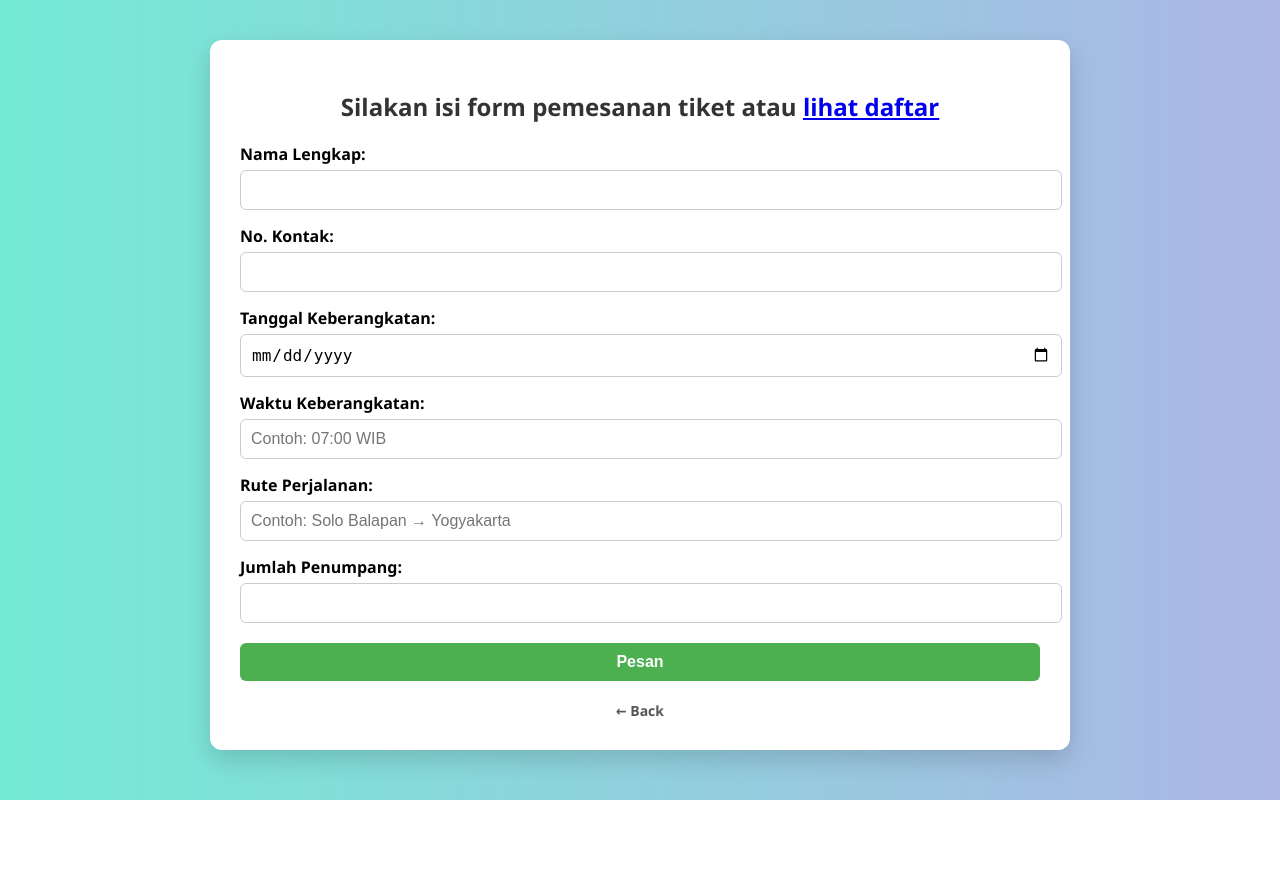
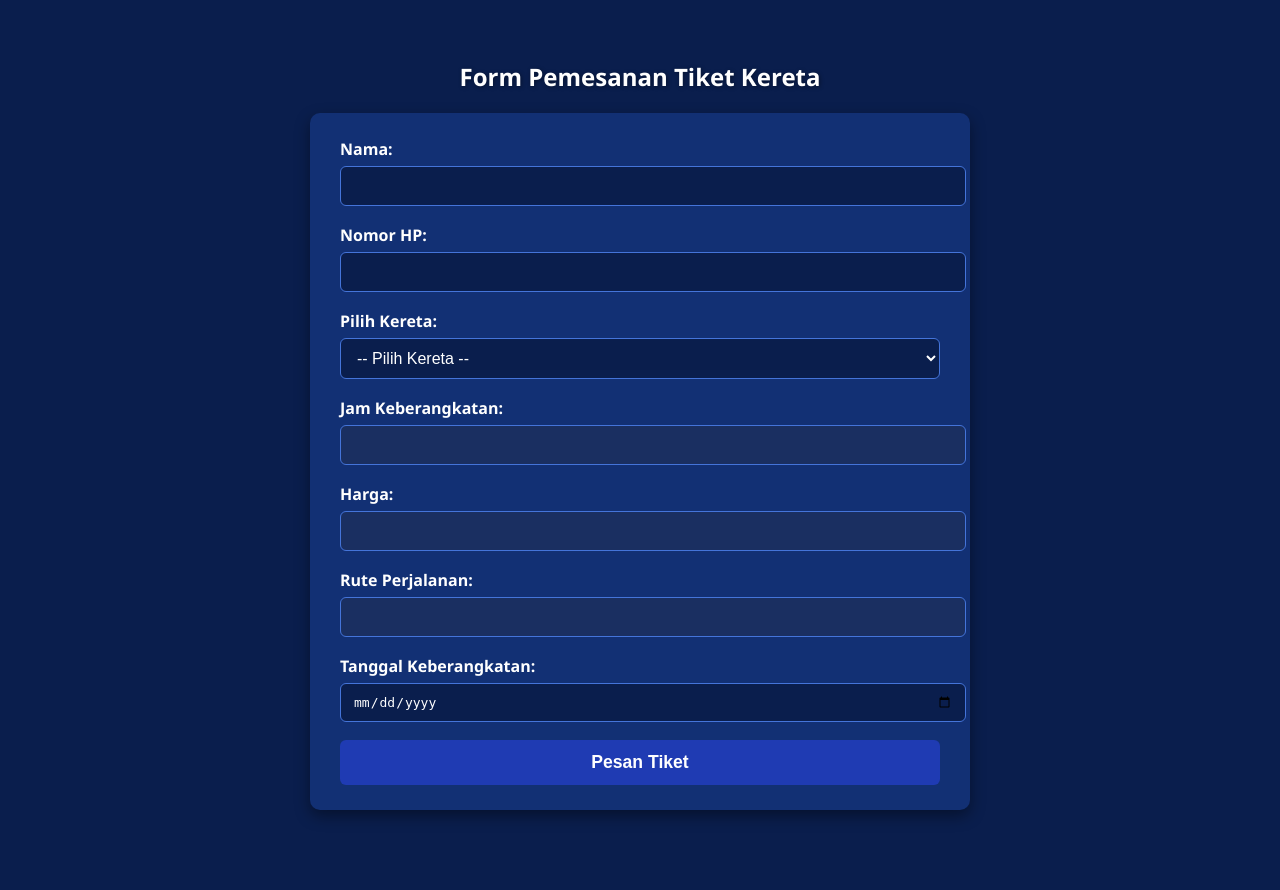
Before and after one commit to endangsvtr/kereta-api, a PHP site: page /tiket2.php in a window 1280 px wide. Before the commit the page ends 800 px from the top, so only its background shows below. Run offline with PHP 8.4, Linux system fonts and the light colour scheme; data comes from the database, SQL or seed files in the repository.

Commit message:
mengubah kode tiket

```diff
--- a/tiket2.php
+++ b/tiket2.php
@@ -1,269 +1,248 @@
 <?php
-// Koneksi ke database
-$koneksi = new mysqli("localhost", "root", "", "tiket");
-if ($koneksi->connect_error) {
-    die("Koneksi gagal: " . $koneksi->connect_error);
+$host = "localhost";
+$user = "root";
+$password = "";
+$database = "tiket";
+
+$koneksi = mysqli_connect($host, $user, $password, $database);
+if (!$koneksi) {
+    die("Koneksi gagal: " . mysqli_connect_error());
 }
 
-#ini shafwa
-
-// Delete pemesanan jika diminta
-if (isset($_GET['delete'])) {
-    $id_hapus = $_GET['delete'];
-    $koneksi->query("DELETE FROM pemesanan WHERE id_penumpang='$id_hapus'");
-    header("Location: ?view=1");
-    exit();
+// Ambil data jadwal kereta dari database
+$query_jadwal = "SELECT * FROM keretaapi";
+$result_jadwal = mysqli_query($koneksi, $query_jadwal);
+$jadwal_keretaapi = [];
+while ($row = mysqli_fetch_assoc($result_jadwal)) {
+    $jadwal_keretaapi[] = $row;
 }
 
-// Update data jika form edit dikirim
-if (isset($_POST['update'])) {
-    $id = $_POST['id_penumpang'];
+$show_eticket = false;
+$tiket = null;
+
+if ($_SERVER['REQUEST_METHOD'] == 'POST') {
     $nama = $_POST['nama'];
-    $kontak = $_POST['kontak'];
+    $kereta_id = $_POST['kereta_id'];
     $tanggal = $_POST['tanggal'];
-    $waktu = $_POST['waktu'];
+    $jadwal_kereta = $_POST['jadwal_kereta'];
+    $harga = $_POST['harga'];
     $rute = $_POST['rute'];
-    $jumlah = $_POST['jumlah'];
+    $nomor_hp = $_POST['nomor_hp'];
 
-    $stmt = $koneksi->prepare("UPDATE pemesanan SET nama=?, kontak=?, tanggal=?, waktu=?, rute=?, jumlah=? WHERE id_penumpang=?");
-    $stmt->bind_param("sssssis", $nama, $kontak, $tanggal, $waktu, $rute, $jumlah, $id);
-    $stmt->execute();
-    $stmt->close();
-    header("Location: ?view=1");
-    exit();
+    $query = "INSERT INTO tiket (nama, kereta_id, tanggal, jadwal_kereta, harga, rute, nomor_hp)
+              VALUES ('$nama', '$kereta_id', '$tanggal', '$jadwal_kereta', '$harga', '$rute', '$nomor_hp')";
+    mysqli_query($koneksi, $query);
+
+    $last_id = mysqli_insert_id($koneksi);
+
+    // Ambil data tiket baru untuk ditampilkan e-tiket
+    $query_tiket = "SELECT t.*, k.nama as nama_kereta, k.kelas FROM tiket t
+                    LEFT JOIN keretaapi k ON t.kereta_id = k.id
+                    WHERE t.id = $last_id LIMIT 1";
+    $result_tiket = mysqli_query($koneksi, $query_tiket);
+    $tiket = mysqli_fetch_assoc($result_tiket);
+
+    $show_eticket = true;
 }
+
 ?>
+
 <!DOCTYPE html>
-<html lang="id">
+<html>
 <head>
-    <meta charset="UTF-8">
-    <title>Pemesanan Tiket Kereta</title>
+    <title>Pemesanan Tiket Kereta & E-Tiket</title>
     <style>
         body {
             font-family: 'Segoe UI', Tahoma, Geneva, Verdana, sans-serif;
-            background: linear-gradient(to right, #74ebd5, #ACB6E5);
+            background-color: #0a1e4d;
+            color: #ffffff;
             margin: 0;
             padding: 40px;
         }
-        .form-container, .table-container {
-            background-color: #ffffff;
-            padding: 30px;
-            border-radius: 12px;
-            max-width: 800px;
-            margin: auto;
-            box-shadow: 0 10px 25px rgba(0,0,0,0.15);
+        h2, h1 {
+            text-align: center;
+            color: #ffffff;
+            text-shadow: 1px 1px 4px rgba(0,0,0,0.4);
         }
-        h2 {
-            text-align: center;
-            color: #333;
+
+        /* Form styling */
+        form {
+            max-width: 600px;
+            margin: 20px auto 40px;
+            background-color: #123074;
+            padding: 25px 30px;
+            border-radius: 10px;
+            box-shadow: 0 6px 15px rgba(0,0,0,0.4);
         }
         label {
             display: block;
-            margin-top: 15px;
-            font-weight: 600;
+            margin-bottom: 6px;
+            font-weight: bold;
+            color: #ffffff;
         }
-        input[type="text"], input[type="date"], input[type="number"] {
+        input[type="text"],
+        input[type="date"],
+        select {
             width: 100%;
-            padding: 10px;
-            margin-top: 5px;
+            padding: 10px 12px;
+            margin-bottom: 18px;
+            border: 1px solid #4474d9;
             border-radius: 6px;
-            border: 1px solid #ccc;
-            font-size: 16px;
+            background-color: #0a1e4d;
+            color: #ffffff;
+            font-size: 1em;
+            transition: border-color 0.3s ease;
         }
-        .submit-btn, .action-btn {
-            margin-top: 20px;
-            padding: 10px 15px;
+        input:focus,
+        select:focus {
+            border-color: #a5cdfd;
+            outline: none;
+            background-color: #142c6b;
+        }
+        input[readonly] {
+            background-color: #1a2f61;
+        }
+        button {
+            width: 100%;
+            padding: 12px;
+            font-size: 1.1em;
+            background-color: #1f3bb3;
+            color: #ffffff;
             border: none;
             border-radius: 6px;
+            cursor: pointer;
             font-weight: bold;
-            cursor: pointer;
-            font-size: 16px;
             transition: background-color 0.3s ease;
         }
-        .submit-btn {
-            background-color: #4CAF50;
-            color: white;
-            width: 100%;
+        button:hover {
+            background-color: #3e57cc;
         }
-        .submit-btn:hover {
-            background-color: #43a047;
+
+        /* E-Tiket styling */
+        .eticket-container {
+            max-width: 600px;
+            margin: auto;
+            background-color: #123074;
+            padding: 30px 40px;
+            border-radius: 12px;
+            box-shadow: 0 8px 20px rgba(0,0,0,0.6);
         }
-        .action-btn {
-            background-color: #f44336;
+        .eticket-container .detail {
+            font-size: 1.1em;
+            margin-bottom: 18px;
+        }
+        .eticket-container .label {
+            font-weight: bold;
+            color: #a5cdfd;
+            width: 160px;
+            display: inline-block;
+        }
+        .footer {
+            margin-top: 40px;
+            text-align: center;
+            font-style: italic;
+            color: #a5cdfd;
+            font-size: 0.9em;
+        }
+        .button-back {
+            display: inline-block;
+            margin-top: 30px;
+            padding: 10px 25px;
+            background-color: #1f3bb3;
+            border-radius: 8px;
             color: white;
             text-decoration: none;
-            margin-right: 5px;
-            display: inline-block;
+            font-weight: bold;
+            transition: background-color 0.3s ease;
+            cursor: pointer;
+            border: none;
         }
-        .action-btn.edit {
-            background-color: #2196F3;
-        }
-        .back-btn {
-            display: block;
-            margin-top: 20px;
-            text-align: center;
-            font-weight: bold;
-            color: #555;
-            text-decoration: none;
-            font-size: 14px;
-        }
-        .back-btn:hover {
-            color: #2196F3;
-        }
-        table {
-            width: 100%;
-            border-collapse: collapse;
-            margin-top: 20px;
-        }
-        th, td {
-            border: 1px solid #ccc;
-            padding: 8px;
-            text-align: center;
-            font-size: 14px;
-        }
-        th {
-            background-color: #f2f2f2;
-        }
-        /* Styling untuk e-tiket */
-        .eticket {
-            background: linear-gradient(135deg, #2196F3, #21CBF3);
-            color: white;
-            border-radius: 15px;
-            padding: 25px 30px;
-            max-width: 400px;
-            margin: 25px auto 0;
-            box-shadow: 0 12px 20px rgba(33, 203, 243, 0.6);
-            font-size: 16px;
-            font-weight: 600;
-            line-height: 1.5;
-        }
-        .eticket h3 {
-            text-align: center;
-            margin-bottom: 20px;
-            font-size: 22px;
-            font-weight: 700;
-            letter-spacing: 1.2px;
-            text-transform: uppercase;
-        }
-        .eticket p {
-            margin: 6px 0;
-        }
-        .eticket p strong {
-            display: inline-block;
-            width: 140px;
-            font-weight: 700;
+        .button-back:hover {
+            background-color: #3e57cc;
         }
     </style>
+
+    <script>
+    const keretaData = <?= json_encode($jadwal_keretaapi) ?>;
+
+    function updateKeretaInfo() {
+        const select = document.querySelector('select[name="kereta_id"]');
+        const selectedId = select.value;
+
+        const jadwalInput = document.querySelector('input[name="jadwal_kereta"]');
+        const hargaInput = document.querySelector('input[name="harga"]');
+        const ruteInput = document.querySelector('input[name="rute"]');
+
+        const kereta = keretaData.find(k => k.id == selectedId);
+        if (kereta) {
+            jadwalInput.value = kereta.jam_keberangkatan;
+            hargaInput.value = kereta.harga;
+            ruteInput.value = kereta.rute_perjalanan;
+        } else {
+            jadwalInput.value = '';
+            hargaInput.value = '';
+            ruteInput.value = '';
+        }
+    }
+
+    window.onload = function() {
+        updateKeretaInfo();
+    }
+    </script>
 </head>
 <body>
-<?php if (isset($_GET['view'])): ?>
-    <div class="table-container">
-        <h2>Daftar Pemesanan Tiket</h2>
-        <table>
-            <tr>
-                <th>ID</th><th>Nama</th><th>Kontak</th><th>Tanggal</th><th>Waktu</th><th>Rute</th><th>Jumlah</th><th>Aksi</th>
-            </tr>
-            <?php
-            $result = $koneksi->query("SELECT * FROM pemesanan");
-            while ($row = $result->fetch_assoc()): ?>
-                <tr>
-                    <td><?= htmlspecialchars($row['id_penumpang']) ?></td>
-                    <td><?= htmlspecialchars($row['nama']) ?></td>
-                    <td><?= htmlspecialchars($row['kontak']) ?></td>
-                    <td><?= htmlspecialchars($row['tanggal']) ?></td>
-                    <td><?= htmlspecialchars($row['waktu']) ?></td>
-                    <td><?= htmlspecialchars($row['rute']) ?></td>
-                    <td><?= htmlspecialchars($row['jumlah']) ?></td>
-                    <td>
-                        <a href="?edit=<?= urlencode($row['id_penumpang']) ?>" class="action-btn edit">Edit</a>
-                        <a href="?delete=<?= urlencode($row['id_penumpang']) ?>" class="action-btn" onclick="return confirm('Hapus data ini?')">Hapus</a>
-                    </td>
-                </tr>
-            <?php endwhile; ?>
-        </table>
-        <a href="?" class="back-btn">← Kembali ke Form Pemesanan</a>
+
+<?php if (!$show_eticket): ?>
+    <h2>Form Pemesanan Tiket Kereta</h2>
+    <form method="POST" action="">
+        <label>Nama:</label>
+        <input type="text" name="nama" required>
+
+        <label>Nomor HP:</label>
+        <input type="text" name="nomor_hp" required pattern="[0-9]+" title="Hanya angka">
+
+        <label>Pilih Kereta:</label>
+        <select name="kereta_id" onchange="updateKeretaInfo()" required>
+            <option value="">-- Pilih Kereta --</option>
+            <?php foreach ($jadwal_keretaapi as $kereta): ?>
+                <option value="<?= $kereta['id'] ?>"><?= htmlspecialchars($kereta['nama']) ?> (<?= htmlspecialchars($kereta['kelas']) ?>)</option>
+            <?php endforeach; ?>
+        </select>
+
+        <label>Jam Keberangkatan:</label>
+        <input type="text" name="jadwal_kereta" readonly>
+
+        <label>Harga:</label>
+        <input type="text" name="harga" readonly>
+
+        <label>Rute Perjalanan:</label>
+        <input type="text" name="rute" readonly>
+
+        <label>Tanggal Keberangkatan:</label>
+        <input type="date" name="tanggal" required>
+
+        <button type="submit">Pesan Tiket</button>
+    </form>
+
+<?php else: ?>
+    <h1>E-Tiket Kereta</h1>
+    <div class="eticket-container">
+        <div class="detail"><span class="label">Nama Pemesan:</span> <?= htmlspecialchars($tiket['nama']) ?></div>
+        <div class="detail"><span class="label">Nomor HP:</span> <?= htmlspecialchars($tiket['nomor_hp']) ?></div>
+        <div class="detail"><span class="label">Nama Kereta:</span> <?= htmlspecialchars($tiket['nama_kereta']) ?> (<?= htmlspecialchars($tiket['kelas']) ?>)</div>
+        <div class="detail"><span class="label">Jam Keberangkatan:</span> <?= htmlspecialchars($tiket['jadwal_kereta']) ?></div>
+        <div class="detail"><span class="label">Rute Perjalanan:</span> <?= htmlspecialchars($tiket['rute']) ?></div>
+        <div class="detail"><span class="label">Tanggal Keberangkatan:</span> <?= htmlspecialchars($tiket['tanggal']) ?></div>
+        <div class="detail"><span class="label">Harga Tiket:</span> Rp <?= number_format($tiket['harga'], 0, ',', '.') ?></div>
+
+        <div class="footer">
+            Terima kasih telah memesan tiket kereta bersama kami.<br>
+            Selamat menikmati perjalanan Anda!
+        </div>
+
+        <button class="button-back" onclick="window.location='tiket2.php'">Pesan Tiket Lagi</button>
     </div>
-<?php elseif (isset($_GET['edit'])):
-    $id_edit = $_GET['edit'];
-    $result = $koneksi->query("SELECT * FROM pemesanan WHERE id_penumpang='$id_edit'");
-    $data = $result->fetch_assoc();
-?>
-    <div class="form-container">
-        <h2>Edit Data Pemesanan</h2>
-        <form method="POST">
-            <input type="hidden" name="id_penumpang" value="<?= htmlspecialchars($data['id_penumpang']) ?>">
-            <label>Nama:</label>
-            <input type="text" name="nama" value="<?= htmlspecialchars($data['nama']) ?>" required>
-            <label>Kontak:</label>
-            <input type="text" name="kontak" value="<?= htmlspecialchars($data['kontak']) ?>" required>
-            <label>Tanggal:</label>
-            <input type="date" name="tanggal" value="<?= htmlspecialchars($data['tanggal']) ?>" required>
-            <label>Waktu:</label>
-            <input type="text" name="waktu" value="<?= htmlspecialchars($data['waktu']) ?>" required>
-            <label>Rute:</label>
-            <input type="text" name="rute" value="<?= htmlspecialchars($data['rute']) ?>" required>
-            <label>Jumlah Penumpang:</label>
-            <input type="number" name="jumlah" value="<?= htmlspecialchars($data['jumlah']) ?>" required>
-            <button type="submit" name="update" class="submit-btn">Update</button>
-        </form>
-        <a href="?view=1" class="back-btn">← Kembali</a>
-    </div>
-<?php else: ?>
-    <div class="form-container">
-        <h2>Silakan isi form pemesanan tiket atau <a href="?view=1">lihat daftar</a></h2>
-        <form method="POST">
-        <?php
-            $eticket = null;
-
-            if ($_SERVER['REQUEST_METHOD'] === 'POST' && !isset($_POST['update'])) {
-                $rute = htmlspecialchars($_POST['rute']);
-                $waktu = htmlspecialchars($_POST['waktu']);
-                $nama = htmlspecialchars($_POST['nama']);
-                $kontak = htmlspecialchars($_POST['kontak']);
-                $tanggal = htmlspecialchars($_POST['tanggal']);
-                $jumlah = (int)$_POST['jumlah'];
-                $id_penumpang = uniqid('ID-');
-                $kursi = rand(1, 20) . 'A';
-
-                $stmt = $koneksi->prepare("INSERT INTO pemesanan (id_penumpang, nama, kontak, tanggal, waktu, rute, jumlah, kursi) VALUES (?, ?, ?, ?, ?, ?, ?, ?)");
-                $stmt->bind_param("ssssssis", $id_penumpang, $nama, $kontak, $tanggal, $waktu, $rute, $jumlah, $kursi);
-                $stmt->execute();
-                $stmt->close();
-
-                $eticket = [
-                    'id_penumpang' => $id_penumpang,
-                    'nama' => $nama,
-                    'kontak' => $kontak,
-                    'tanggal' => $tanggal,
-                    'waktu' => $waktu,
-                    'rute' => $rute,
-                    'jumlah' => $jumlah,
-                    'kursi' => $kursi
-                ];
-            }
-        ?>
-            <label for="nama">Nama Lengkap:</label>
-            <input type="text" id="nama" name="nama" required>
-
-            <label for="kontak">No. Kontak:</label>
-            <input type="text" id="kontak" name="kontak" required>
-
-            <label for="tanggal">Tanggal Keberangkatan:</label>
-            <input type="date" id="tanggal" name="tanggal" required>
-
-            <label for="waktu">Waktu Keberangkatan:</label>
-            <input type="text" id="waktu" name="waktu" placeholder="Contoh: 07:00 WIB" required>
-
-            <label for="rute">Rute Perjalanan:</label>
-            <input type="text" id="rute" name="rute" placeholder="Contoh: Solo Balapan → Yogyakarta" required>
-
-            <label for="jumlah">Jumlah Penumpang:</label>
-            <input type="number" id="jumlah" name="jumlah" min="1" required>
-
-            <button type="submit" class="submit-btn">Pesan</button>
-        </form>
-        <a href="home.php" class="back-btn">← Back</a>
-        <?php if ($eticket): ?>
+    <?php if ($eticket): ?>
             <div class="eticket" tabindex="0" aria-label="E-Tiket Kereta Api">
                 <h3>E-Tiket Kereta Api</h3>
                 <p><strong>ID Pemesanan:</strong> <?= htmlspecialchars($eticket['id_penumpang']) ?></p>
@@ -277,7 +256,7 @@ if (isset($_POST['update'])) {
             </div>
             <a href="?" class="back-btn">← Kembali ke Menu Utama</a>
         <?php endif; ?>
-    </div>
 <?php endif; ?>
+
 </body>
 </html>
```
